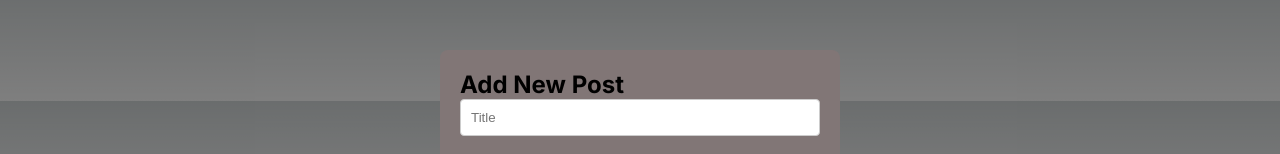
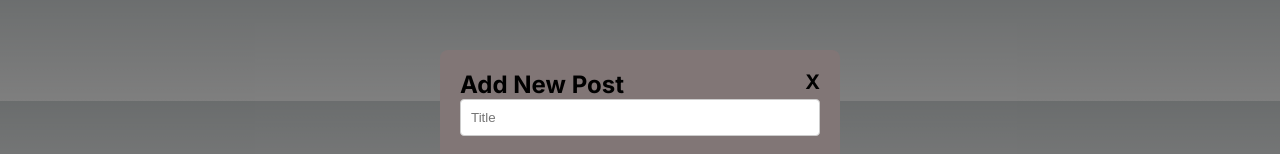
Before and after one commit to Iya101/connect-campus, a Next.js app: page / in a window 1280 px wide. Shown: the part 232-386 px from the top of the page. Built offline with nearby package versions, Linux system fonts and the light colour scheme.

Commit message:
Update AddItem.js
Added an X button to close the popup

```diff
--- a/app/components/AddItem/AddItem.js
+++ b/app/components/AddItem/AddItem.js
@@ -1,7 +1,7 @@
 import React, { useState } from 'react';
 import './AddItem.css';
 
-const AddItem = ({ onAdd /*, user*/ }) => {
+const AddItem = ({ onAdd, onClose /*, user*/ }) => {
     const [postData, setPostData] = useState({
         title: '',
         content: ''
@@ -17,14 +17,6 @@ const AddItem = ({ onAdd /*, user*/ }) => {
 
     const handleSubmit = (e) => {
         e.preventDefault();
-
-        // Uncomment and adjust this logic if needed for user sign-in checks
-        /*
-        if (!user) {
-            alert('Please sign in to post!');
-            return;
-        }
-        */
 
         // Validate input fields
         if (!postData.title.trim() || !postData.content.trim()) {
@@ -45,8 +37,7 @@ const AddItem = ({ onAdd /*, user*/ }) => {
     return (
         <div className="add-item">
             <div className="add-item-content">
-                {/* Uncomment or adjust this if you have a close function
-                <span className="close-button" onClick={onClose}>X</span> */}
+                <span className="close-button" onClick={onClose}>X</span>
                 <h2>Add New Post</h2>
                 <form onSubmit={handleSubmit}>
                     <input
```
